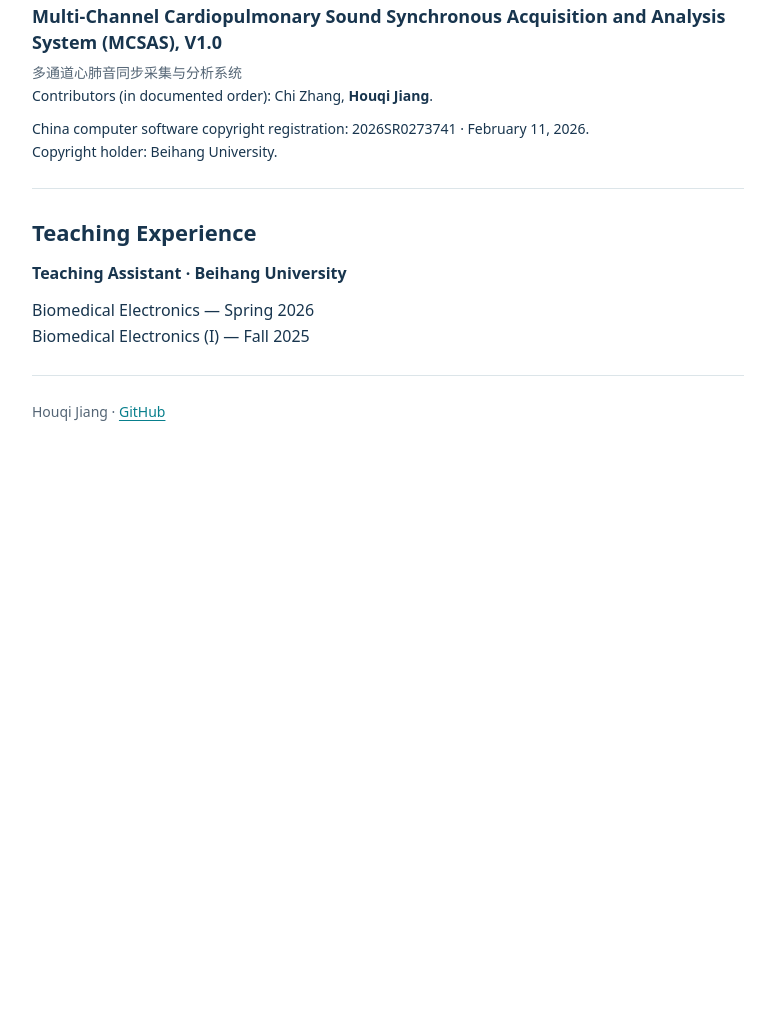
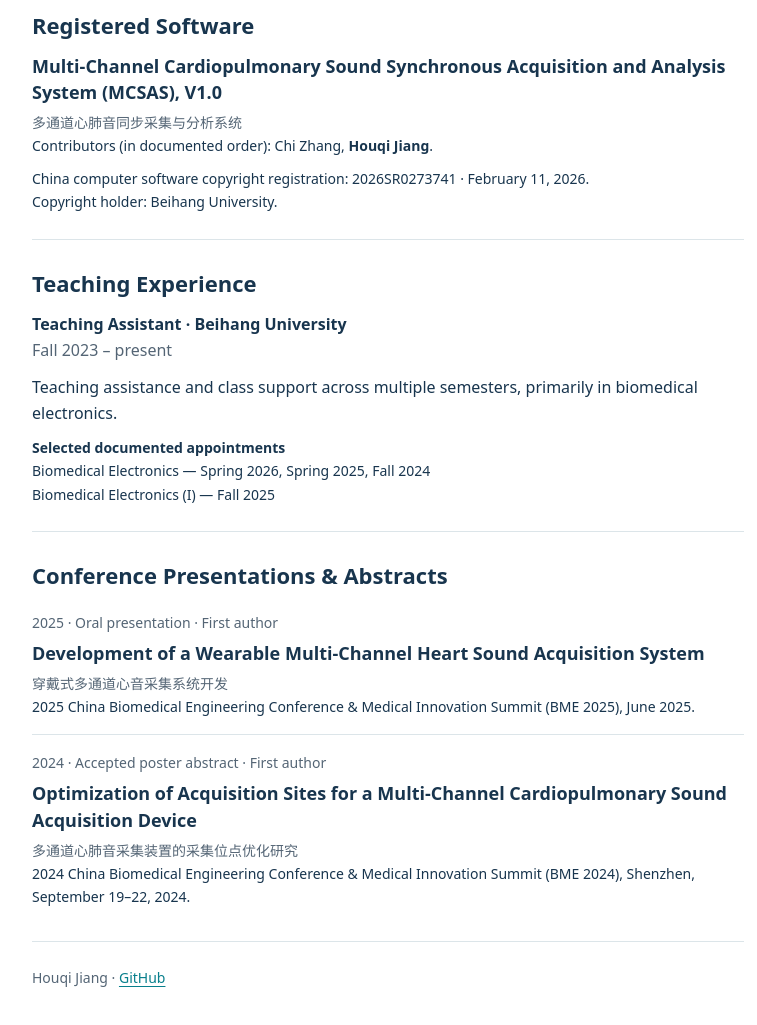
Before and after one commit to HolecheeJung/HolecheeJung.github.io, a plain HTML site: page index.html in a window 1280 px wide. Shown: the part 1621-2646 px from the top of the page, without its empty margins (252-1009 px from the left). Before the commit the page ends 2108 px from the top, so only its background shows below. Drawn offline with Linux system fonts and the light colour scheme.

Commit message:
Extend teaching history and document BME conference presentations

```diff
--- a/index.html
+++ b/index.html
@@ -16,7 +16,7 @@ header{padding-bottom:28px;border-bottom:1px solid var(--line)}h1{font-size:clam
 <body>
 <main>
 <header><h1>Houqi Jiang</h1><p class="subtitle">PhD student in Biomedical Engineering · Beihang University</p>
-<p style="margin:12px 0 0;font-size:14px"><a href="https://orcid.org/0009-0005-1902-623X" rel="me">ORCID</a> · <a href="https://github.com/HolecheeJung" rel="me">GitHub</a></p><nav aria-label="Sections"><a href="#about">About</a><a href="#education">Education &amp; affiliations</a><a href="#research">Research</a><a href="#publications">Publications</a><a href="#software">Software</a><a href="#teaching">Teaching</a></nav></header>
+<p style="margin:12px 0 0;font-size:14px"><a href="https://orcid.org/0009-0005-1902-623X" rel="me">ORCID</a> · <a href="https://github.com/HolecheeJung" rel="me">GitHub</a></p><nav aria-label="Sections"><a href="#about">About</a><a href="#education">Education &amp; affiliations</a><a href="#research">Research</a><a href="#publications">Publications</a><a href="#software">Software</a><a href="#teaching">Teaching</a><a href="#presentations">Presentations</a></nav></header>
 <section id="about"><h2>About</h2><p>My research focuses on biomedical signal processing, with an emphasis on physiological audio and machine learning.</p></section>
 <section id="education"><h2>Education &amp; affiliations</h2><p><strong>Beihang University</strong><br>PhD student, Biomedical Engineering</p><p>Member, Chinese Society of Biomedical Engineering.</p></section>
 <section id="research"><h2>Research</h2><p>Heart and respiratory sounds, medical audio analysis, and machine learning for biomedical applications.</p></section>
@@ -54,8 +54,23 @@ header{padding-bottom:28px;border-bottom:1px solid var(--line)}h1{font-size:clam
 <p style="font-size:14px">China computer software copyright registration: 2026SR0273741 · February 11, 2026.<br>Copyright holder: Beihang University.</p>
 </article></section>
 <section id="teaching"><h2>Teaching Experience</h2>
-<p><strong>Teaching Assistant · Beihang University</strong></p>
-<p>Biomedical Electronics — Spring 2026<br>Biomedical Electronics (I) — Fall 2025</p>
+<p><strong>Teaching Assistant · Beihang University</strong><br><span class="subtitle">Fall 2023 – present</span></p>
+<p>Teaching assistance and class support across multiple semesters, primarily in biomedical electronics.</p>
+<p style="font-size:14px"><strong>Selected documented appointments</strong><br>Biomedical Electronics — Spring 2026, Spring 2025, Fall 2024<br>Biomedical Electronics (I) — Fall 2025</p>
+</section>
+<section id="presentations"><h2>Conference Presentations &amp; Abstracts</h2>
+<article style="padding:8px 0 16px">
+<p class="subtitle" style="font-size:14px">2025 · Oral presentation · First author</p>
+<h3 style="font-size:18px;line-height:1.45;margin:6px 0">Development of a Wearable Multi-Channel Heart Sound Acquisition System</h3>
+<p lang="zh" class="subtitle" style="font-size:14px">穿戴式多通道心音采集系统开发</p>
+<p style="font-size:14px">2025 China Biomedical Engineering Conference &amp; Medical Innovation Summit (BME 2025), June 2025.</p>
+</article>
+<article style="padding:16px 0 8px;border-top:1px solid var(--line)">
+<p class="subtitle" style="font-size:14px">2024 · Accepted poster abstract · First author</p>
+<h3 style="font-size:18px;line-height:1.45;margin:6px 0">Optimization of Acquisition Sites for a Multi-Channel Cardiopulmonary Sound Acquisition Device</h3>
+<p lang="zh" class="subtitle" style="font-size:14px">多通道心肺音采集装置的采集位点优化研究</p>
+<p style="font-size:14px">2024 China Biomedical Engineering Conference &amp; Medical Innovation Summit (BME 2024), Shenzhen, September 19–22, 2024.</p>
+</article>
 </section>
 <footer>Houqi Jiang · <a href="https://github.com/HolecheeJung">GitHub</a></footer>
 </main>
```
